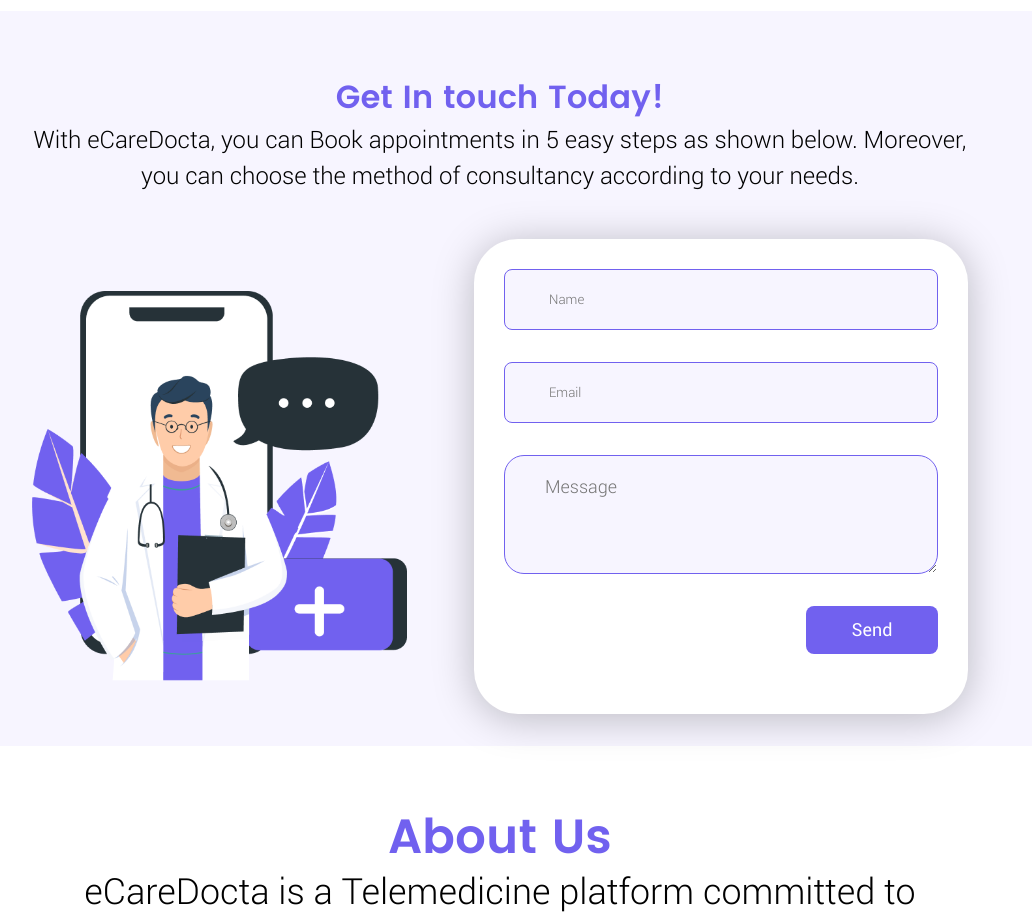
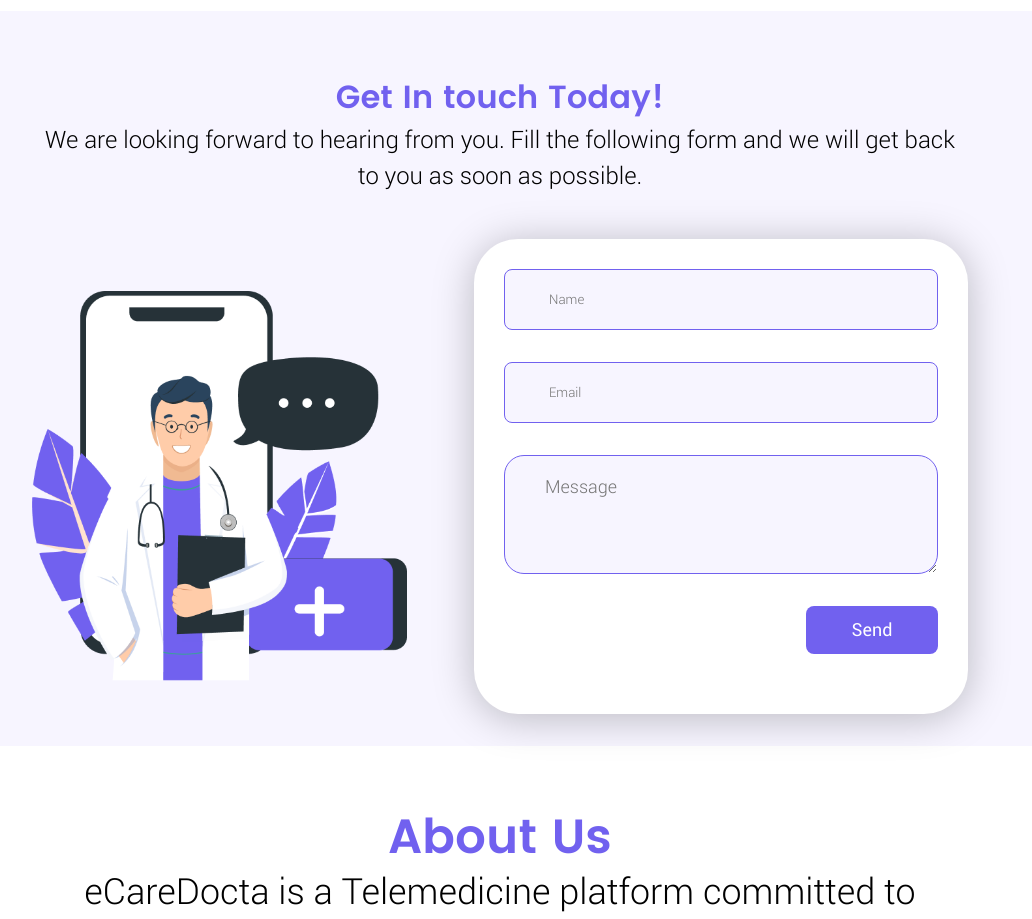
Before and after one commit to Moin105/Ecare, a Next.js app: page / in a window 1280 px wide. Shown: the part 4000-4919 px from the top of the page, without its empty margins (140-1172 px from the left). Built offline with nearby package versions, Linux system fonts and the light colour scheme; no server answers.

Commit message:
Update Contact.js

```diff
--- a/Components/Contact.js
+++ b/Components/Contact.js
@@ -61,7 +61,7 @@
     <div className={styles.background}>
     <div className={styles.contact} id='contact'>
         <h2 className={styles.h2}>{t.gitt}</h2>
-        <p className={styles.p}>{t.gith}</p>
+        <p className={styles.p}>{t.gis}</p>
         <div className={styles.sep}>
             <div className={styles.left}>
                 <figure className={styles.figure}>
```
